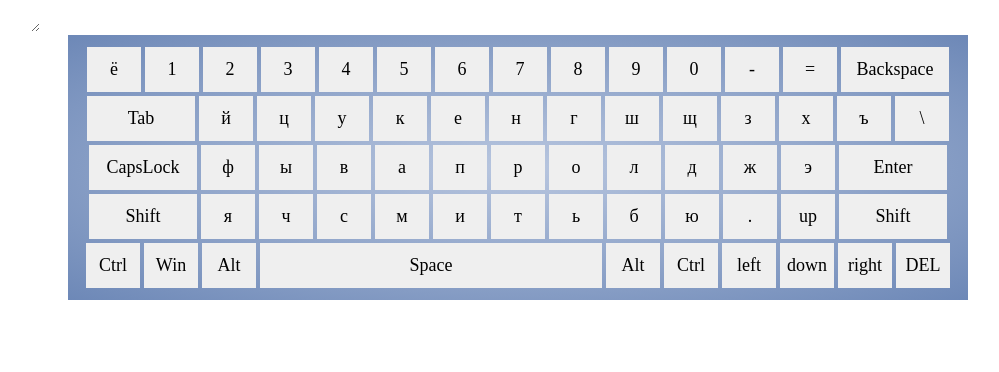
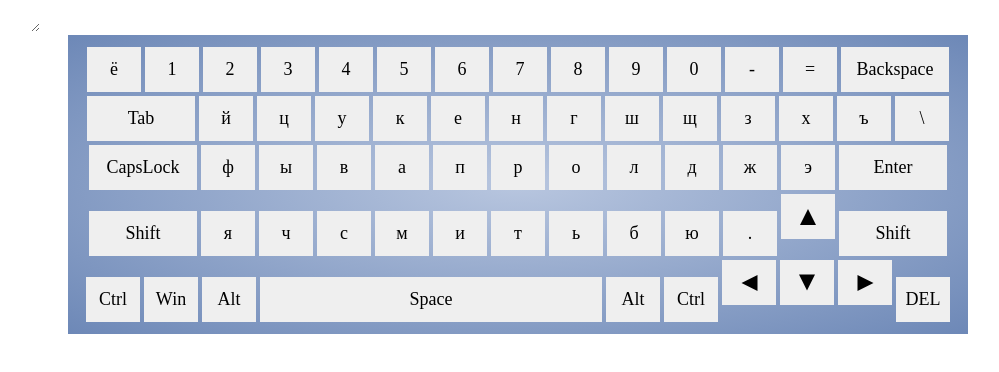
Before and after one commit to Nikitatopodin/virtual-keyboard, a website: page index.html in a window 1280 px wide. Shown: the whole page, without its empty margins (122-1121 px from the left). Drawn offline with Linux system fonts and the light colour scheme.

Commit message:
feat: add arrow svg

```diff
--- a/index.js
+++ b/index.js
@@ -85,7 +85,7 @@ class Keyboard {
       Comma: ',',
       Period: '.',
       Slash: '/',
-      ArrowUp: 'up',
+      ArrowUp: '',
       ShiftRight: 'Shift',
       ControlLeft: 'Ctrl',
       MetaLeft: 'Win',
@@ -93,9 +93,9 @@ class Keyboard {
       Space: 'Space',
       AltRight: 'Alt',
       ControlRight: 'Ctrl',
-      ArrowLeft: 'left',
-      ArrowDown: 'down',
-      ArrowRight: 'right',
+      ArrowLeft: '',
+      ArrowDown: '',
+      ArrowRight: '',
       Delete: 'DEL',
     };
 
@@ -152,7 +152,7 @@ class Keyboard {
       Comma: 'б',
       Period: 'ю',
       Slash: '.',
-      ArrowUp: 'up',
+      ArrowUp: '',
       ShiftRight: 'Shift',
       ControlLeft: 'Ctrl',
       MetaLeft: 'Win',
@@ -160,9 +160,9 @@ class Keyboard {
       Space: 'Space',
       AltRight: 'Alt',
       ControlRight: 'Ctrl',
-      ArrowLeft: 'left',
-      ArrowDown: 'down',
-      ArrowRight: 'right',
+      ArrowLeft: '',
+      ArrowDown: '',
+      ArrowRight: '',
       Delete: 'DEL',
     };
 
@@ -279,7 +279,7 @@ class Keyboard {
         keyBtn.addEventListener('keydown', (e) => this.downKey(e));
         keyBtn.addEventListener('keyup', (e) => this.upKey(e));
       } else if (keyValue.length > 1) {
-        keyBtn.classList.add(keyCode);
+        keyBtn.classList.add(keyCode, 'arrow');
 
         keyBtn.addEventListener('mousedown', () => {
           keyBtn.classList.add('keyboard__key_active');
--- a/style.scss
+++ b/style.scss
@@ -104,3 +104,27 @@ img {
 .keyboard__key_space {
 	width: 38%;
 }
+
+.ArrowUp {
+	background-image: url("./assets/svg/arrow-up.svg");
+	background-repeat: no-repeat;
+	background-position: center;
+}
+
+.ArrowLeft {
+	background-image: url("./assets/svg/arrow-left.svg");
+	background-repeat: no-repeat;
+	background-position: center;
+}
+
+.ArrowRight {
+	background-image: url("./assets/svg/arrow-right.svg");
+	background-repeat: no-repeat;
+	background-position: center;
+}
+
+.ArrowDown {
+	background-image: url("./assets/svg/arrow-down.svg");
+	background-repeat: no-repeat;
+	background-position: center;
+}
```
Also changed, not shown: assets/svg/arrow-down.svg (added), assets/svg/arrow-left.svg (added), assets/svg/arrow-right.svg (added), assets/svg/arrow-up.svg (added), style.css.
